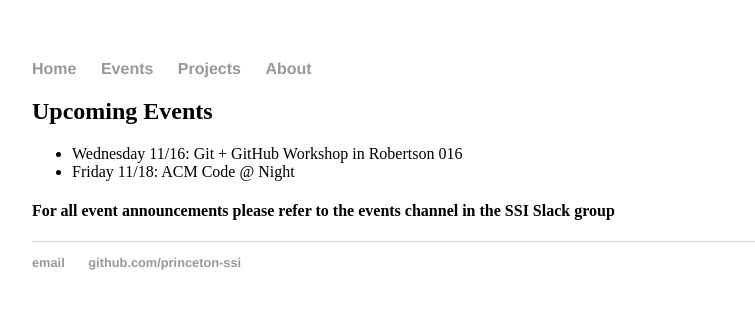
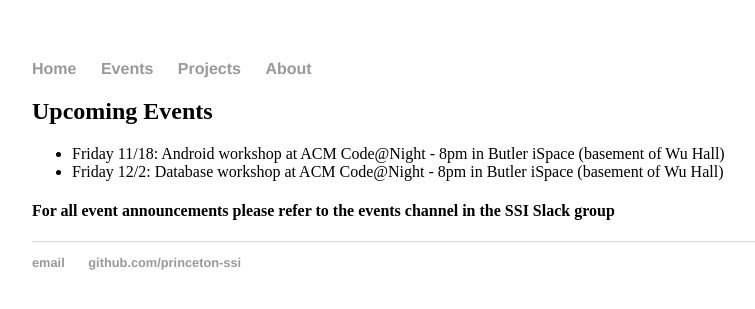
Before and after one commit to Princeton-SSI/princeton-ssi.github.io, a Jekyll site: the page built from events.md, in a window 1280 px wide. Shown: the top 309 px of the page, without its empty margins (160-915 px from the left). Built offline with Jekyll 4.4.1, drawn with Linux system fonts in a browser that asks for light colours.

Commit message:
Updated event times

```diff
--- a/events.md
+++ b/events.md
@@ -6,7 +6,7 @@
 
 ## Upcoming Events
 
-* Wednesday 11/16: Git + GitHub Workshop in Robertson 016
-* Friday 11/18: ACM Code @ Night
+* Friday 11/18: Android workshop at ACM Code@Night - 8pm in Butler iSpace (basement of Wu Hall)
+* Friday 12/2: Database workshop at ACM Code@Night - 8pm in Butler iSpace (basement of Wu Hall)
 
 #### For all event announcements please refer to the events channel in the SSI Slack group
```
